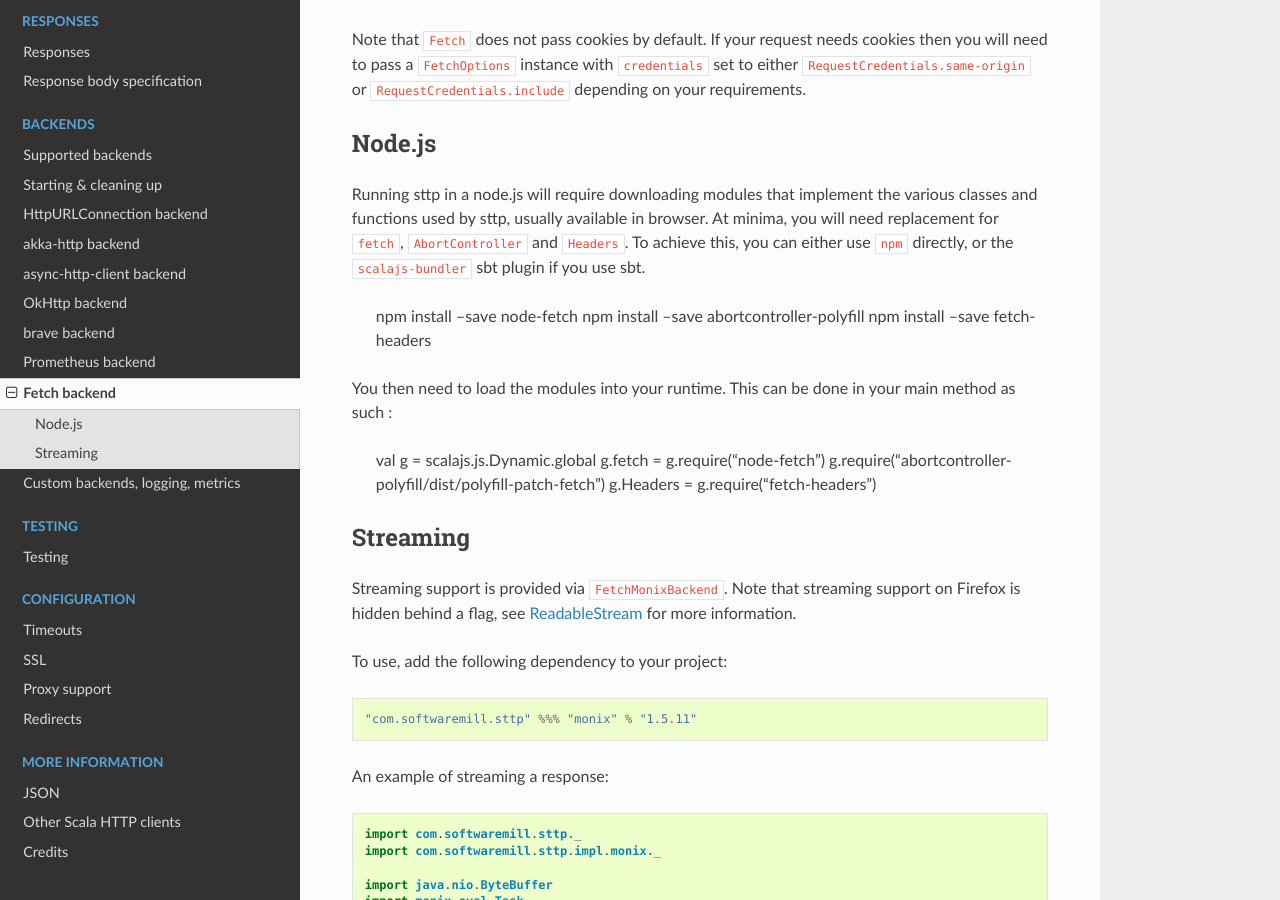
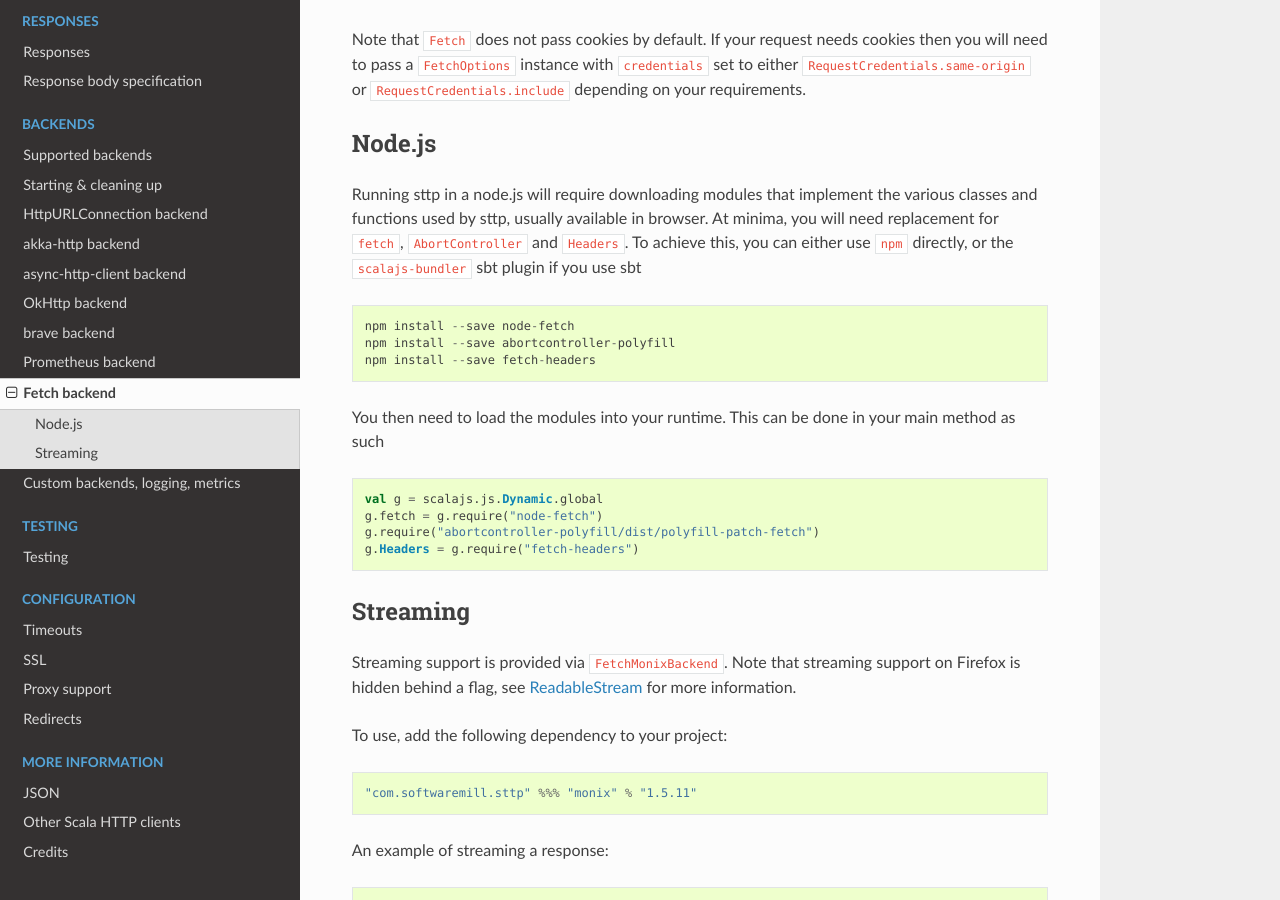
Before and after one commit to softwaremill/sttp, a Sphinx documentation site: the page built from docs/backends/javascript/fetch.rst, in a window 1280 px wide and 900 px high, scrolled down 555 px. Built offline with Sphinx 7.4.7 and the Read the Docs theme 2.0.0, drawn with Linux system fonts in a browser that asks for light colours.

Commit message:
Correct indentation

```diff
--- a/docs/backends/javascript/fetch.rst
+++ b/docs/backends/javascript/fetch.rst
@@ -21,18 +21,18 @@ Node.js
 ---------
 
 Running sttp in a node.js will require downloading modules that implement the various classes and functions used
-by sttp, usually available in browser. At minima, you will need replacement for ``fetch``, ``AbortController`` and ``Headers``. To achieve this, you can either use ``npm`` directly, or the ``scalajs-bundler`` sbt plugin if you use sbt.
+by sttp, usually available in browser. At minima, you will need replacement for ``fetch``, ``AbortController`` and ``Headers``. To achieve this, you can either use ``npm`` directly, or the ``scalajs-bundler`` sbt plugin if you use sbt ::
 
-    npm install --save node-fetch
-    npm install --save abortcontroller-polyfill
-    npm install --save fetch-headers
+  npm install --save node-fetch
+  npm install --save abortcontroller-polyfill
+  npm install --save fetch-headers
 
-You then need to load the modules into your runtime. This can be done in your main method as such :
+You then need to load the modules into your runtime. This can be done in your main method as such ::
 
-    val g = scalajs.js.Dynamic.global
-    g.fetch = g.require("node-fetch")
-    g.require("abortcontroller-polyfill/dist/polyfill-patch-fetch")
-    g.Headers = g.require("fetch-headers")
+  val g = scalajs.js.Dynamic.global
+  g.fetch = g.require("node-fetch")
+  g.require("abortcontroller-polyfill/dist/polyfill-patch-fetch")
+  g.Headers = g.require("fetch-headers")
 
 Streaming
 ---------
```
